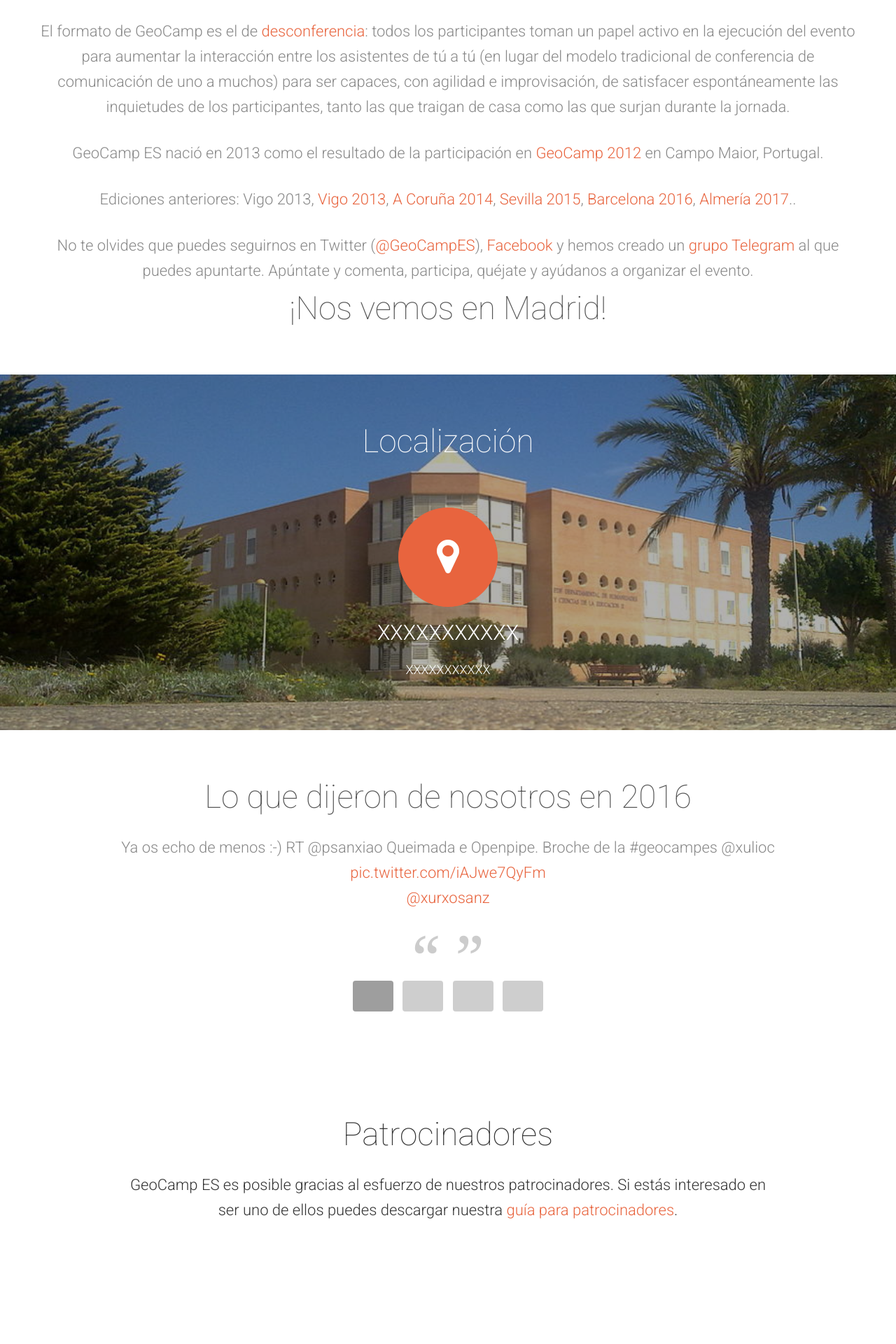
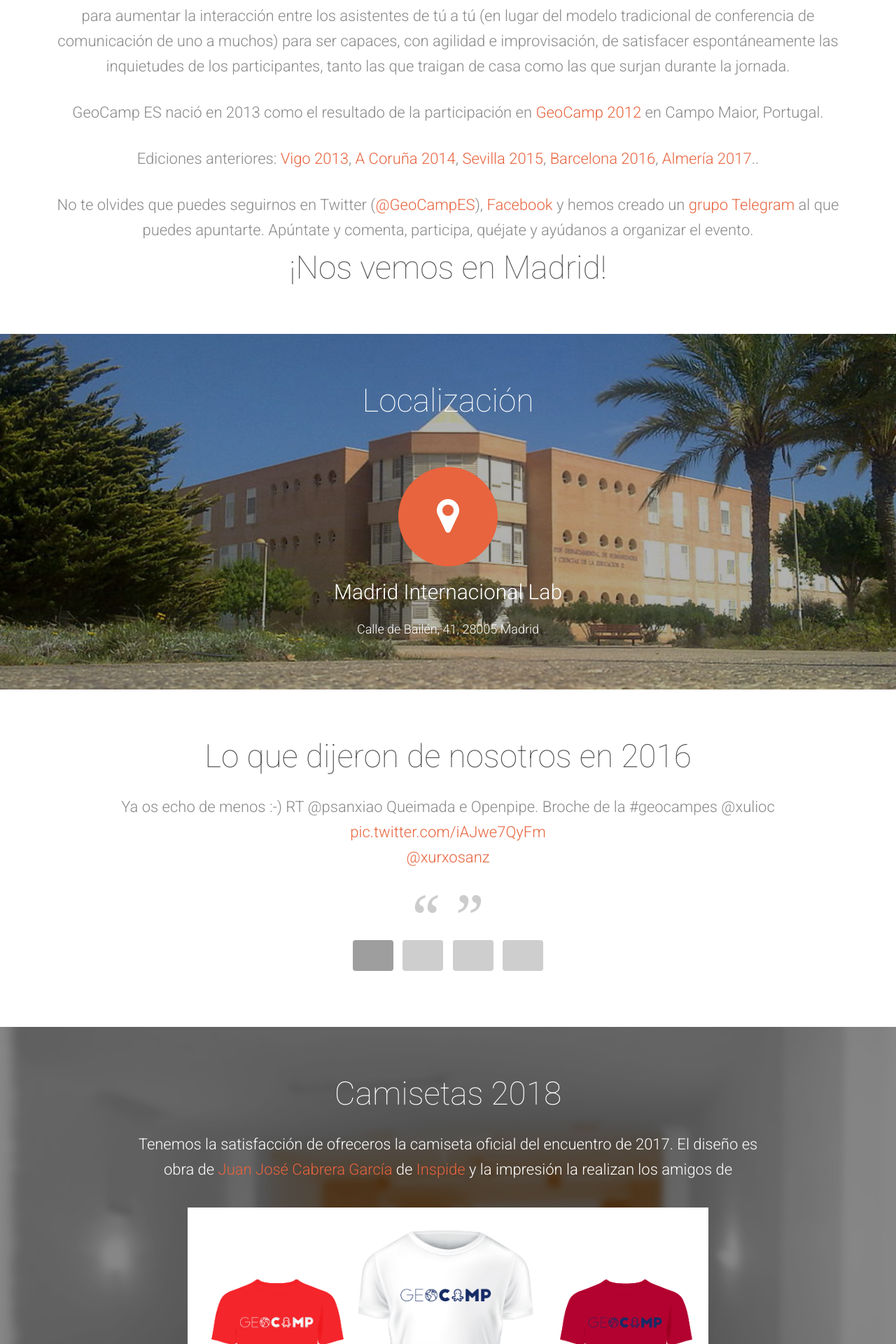
Before and after one commit to geocamp-es/2018, a PHP site: page / in a window 1280 px wide. Shown: the part 1480-3400 px from the top of the page at 70% size. Run offline with PHP 8.4, Linux system fonts and the light colour scheme; a map, chart or similar area stays blank; grey boxes are pictures that could not be loaded.

Commit message:
Majr update
limpieza codigo,add new logo y camisetas espacio

```diff
--- a/assets/css/style.css
+++ b/assets/css/style.css
@@ -91,11 +91,21 @@
 }
 
 .coming-soon .logo a {
-	display: inline-block;
-	width: 301px;
-	height: 205px;
-	background: url(../img/pulpo2017-301x205.png) center center no-repeat;
-	text-indent: -99999px;
+    display: inline-block;
+    height: 250px;
+    width: 100%;
+    background: url(../img/LogoGeoCamp-minus.png) center center no-repeat;
+    text-indent: -99999px;
+    background-size: contain;
+}
+
+.coming-soon .logo a:hover {
+    display: inline-block;
+    height: 250px;
+    width: 100%;
+    background: url(../img/LogoGeoCamp-minus-hover.png) center center no-repeat;
+    text-indent: -99999px;
+    background-size: contain;
 }
 
 .coming-soon h2 {
@@ -500,6 +510,13 @@
 	margin: 0 4px;
 }
 
+/** Camiseta **/
+.camiseta-container {
+	text-align: center;
+    padding-bottom: 80px;
+    color: #FFF;
+}
+
 /** Patrocinadores **/
 .patrocinadores-container {
 	text-align: center;
--- a/assets/js/scripts.js
+++ b/assets/js/scripts.js
@@ -25,6 +25,7 @@
 		else if(element_class == 'menu-project') { scroll_to = $(".about").offset().top - nav_height - 60; }
 		// else if(element_class == 'menu-testimonials') { scroll_to = $(".testimonials").offset().top - nav_height - 60; }
 		else if(element_class == 'menu-about-us') { scroll_to = $(".whos-behind").offset().top - nav_height - 60; }
+		else if(element_class == 'menu-camiseta') { scroll_to = $(".camiseta").offset().top - nav_height - 60; }
 		else if(element_class == 'menu-patrocinadores') { scroll_to = $(".patrocinadores").offset().top - nav_height - 60; }
 		else if(element_class == 'menu-mapa') { scroll_to = $(".map").offset().top - nav_height /*- 60*/; }
 		else if(element_class == 'menu-organizacion') { scroll_to = $(".organizadores").offset().top - nav_height - 60; }
@@ -46,6 +47,8 @@
 
     $('.about-container').backstretch("assets/img/backgrounds/4.jpg");
 
+	$('.camiseta-container').backstretch("assets/img/backgrounds/5.jpg");
+
     $('.whos-behind-container').backstretch("assets/img/backgrounds/5.jpg");
 
     $('.registro-container').backstretch("assets/img/backgrounds/3.jpg");
@@ -53,7 +56,7 @@
     /*
         Countdown initializer
     */
-    var now = new Date("2018/10/06");
+    var now = new Date("2018/10/20");
     var countTo = now.valueOf();
     $('.timer').countdown(countTo, function(event) {
     	$(this).find('.days').text(event.offset.totalDays);
--- a/index.html
+++ b/index.html
@@ -38,7 +38,7 @@
     <a class="menu-subscribe" href="">¿Qué es?</a>
     <a class="menu-project" href="">Localización</a>
     <!-- <a class="menu-testimonials" href="">¿Qué dijeron?</a> -->
-    <a class="menu-about-us" href="">Camiseta</a>
+    <a class="menu-camiseta" href="">Camiseta</a>
     <a class="menu-patrocinadores" href="">Patrocinadores</a>
     <a class="menu-mapa" href="">Dónde estaremos</a>
     <a class="menu-organizacion" href="">Organización</a>
@@ -63,7 +63,7 @@
               <h1><a href="">GeoCamp - ES</a></h1>
             </div>
             <h2>GeoCamp ES</h2>
-            <h3>XX de XXXXX - Madrid</h3>
+            <h3>20 de Octubre - Madrid</h3>
             <p> ¡Un día para hablar de GIS! </p>
             <div class="timer">
               <div class="days-wrapper"> <span class="days"></span> <br> días </div>
@@ -71,9 +71,9 @@
               <div class="minutes-wrapper"> <span class="minutes"></span> <br> minutos </div>
               <div class="seconds-wrapper"> <span class="seconds"></span> <br> segundos </div>
             </div>
-            <p class="top-arrow">
+            <!-- <p class="top-arrow">
               <i class="fa fa-chevron-down"></i>
-            </p>
+            </p> -->
           </div>
         </div>
       </div>
@@ -103,12 +103,12 @@
             traigan de casa como las que surjan durante la jornada.</p>
           <p> GeoCamp ES nació en 2013 como el resultado de la participación en <a title="GeoCamp 2012 - Campo Maior" href="http://geocampers.com"
               target="_blank">GeoCamp 2012</a> en Campo Maior, Portugal. </p>
-          <p> Ediciones anteriores: Vigo 2013,
+          <p> Ediciones anteriores:
             <a title="GeoCampES 2013 - Vigo" href="http://2014.geocamp.es" target="_blank">Vigo 2013</a>,
             <a title="GeoCampES 2014 - A Coruña" href="http://2014.geocamp.es" target="_blank">A Coruña 2014</a>,
             <a title="GeoCampES 2015 - Sevilla" href="http://2015.geocamp.es" target="_blank">Sevilla 2015</a>,
             <a title="GeoCampES 2016 - Barcelona" href="http://2016.geocamp.es" target="_blank">Barcelona 2016</a>,
-            <a title="GeoCampES 2016 - Barcelona" href="http://2017.geocamp.es" target="_blank">Almería 2017</a>..
+            <a title="GeoCampES 2017 - Almería" href="http://2017.geocamp.es" target="_blank">Almería 2017</a>..
           </p>
           <p> No te olvides que puedes seguirnos en Twitter (<a title="GeoCamp ES en Twitter" href="http://twitter.com/geocampes"
               target="_blank">@GeoCampES</a>), <a title="GeoCamp ES en Facebook" href="http://www.facebook.com/geocampes" target="_blank">Facebook</a>            y hemos creado un <a href="https://t.me/joinchat/AFGSKQsWzLbEi6_ixXHzMw">grupo Telegram</a> al que puedes apuntarte.
@@ -133,9 +133,9 @@
             <i class="fa fa-map-marker"></i>
           </div>
           <a href="XXXXXXXXXXX" target="_blank">
-            <h4>XXXXXXXXXXX</h4>
+            <h4>Madrid Internacional Lab</h4>
           </a>
-          <p> XXXXXXXXXXX </p>
+          <p> Calle de Bailén, 41, 28005 Madrid </p>
         </div>
       </div>
     </div>
@@ -177,6 +177,25 @@
       </div>
     </div>
   </div>
+  <!-- Camiseta -->
+    <div class="camiseta-container">
+      <div class="overlay"></div>
+      <div class="container">
+        <div class="row">
+          <div class="span12 whos-behind camiseta">
+              <h3>Camisetas 2018</h3>
+              <p>Tenemos la satisfacción de ofreceros la camiseta oficial del encuentro de 2017.
+                El diseño es obra de <a href="https://www.linkedin.com/in/juanjosecabreragarcia/">Juan José Cabrera García</a>
+                de <a href="http://www.inspide.com/">Inspide</a>
+                y la impresión la realizan los amigos de <!-- <a href="https://www.freewear.org/">FreeWear</a>. -->
+                </br></br>
+                <img width="80%" src="assets/img/camisetas/camiseta2018.png">
+              </p>
+              <!-- <p>La venta de camisetas está cerrada.</p> -->
+            </div>
+          </div>
+        </div>
+      </div>
   <!-- Patrocinadores -->
   <div class="patrocinadores-container">
     <div class="container">
@@ -184,7 +203,7 @@
         <div class="span12 whos-behind patrocinadores">
           <h3>Patrocinadores</h3>
           <p> GeoCamp ES es posible gracias al esfuerzo de nuestros patrocinadores. Si estás interesado en ser uno de ellos puedes
-            descargar nuestra <a href="assets/uploads/geocampES_sponsor_pack.pdf" target="_blank">guía para patrocinadores</a>.
+            descargar nuestra <a href="assets/documents/geocampES_sponsor_pack.pdf" target="_blank">guía para patrocinadores</a>.
             </p>
         </div>
       </div>
@@ -195,10 +214,10 @@
   <!-- Mapa -->
   <div class="mapa-container">
     <div class="row-fluid">
-      <!-- <div class="span12 contact-address map" style="margin-top: 0px;">
-        <iframe width="100%" height="520" frameborder="0" src="https://fpsampayo.carto.com/viz/c2d050d0-3640-11e7-b4ae-0e3ff518bd15/embed_map?scrollwheel=false&search=false&title=false&shareable=false"
-          allowfullscreen webkitallowfullscreen mozallowfullscreen oallowfullscreen msallowfullscreen></iframe>
-      </div> -->
+      <div class="span12 contact-address map" style="margin-top: 0px;">
+        <!-- <iframe width="100%" height="520" frameborder="0" src="https://fpsampayo.carto.com/viz/c2d050d0-3640-11e7-b4ae-0e3ff518bd15/embed_map?scrollwheel=false&search=false&title=false&shareable=false"
+          allowfullscreen webkitallowfullscreen mozallowfullscreen oallowfullscreen msallowfullscreen></iframe> -->
+      </div>
     </div>
   </div>
   <!-- Organización -->
@@ -213,8 +232,7 @@
       <div class="row">
         <div class="span4 whos-behind-box-1">
           <div class="whos-behind-photo">
-            <img src="assets/img/organizacion/XXXXXXXXX.png" alt="Geoinquietos Madrid">
-            <!-- <div class="whos-behind-social"></div> -->
+            <img src="assets/img/organizacion/logo-geoinquietos-madrid.jpg" alt="Geoinquietos Madrid">
           </div>
           <h4><a title="Geoinquietos Madrid" href="https://madrid.geoinquietos.org">Geoinquietos Madrid</a></h4>
           <br>
@@ -231,8 +249,8 @@
           <h3>¡Regístrate!</h3>
           <p> Acercate a conocer a algunos de los mejores profesionales del entorno GEO (y no GEO). </p>
           <br>
-          <a href="https://www.eventbrite.es/e/entradas-geocamp-2017-34316616925?ref=ebtn" target="_blank">
-              <img src="https://www.eventbrite.es/custombutton?eid=34316616925" alt="Eventbrite - Geocamp 2017" />
+          <a href="https://www.eventbrite.es/e/entradas-geocamp-2018-34316616925?ref=ebtn" target="_blank">
+              <img src="https://www.eventbrite.es/custombutton?eid=34316616925" alt="Eventbrite - Geocamp 2018" />
             </a>
         </div>
       </div> -->
@@ -244,7 +262,7 @@
       <div class="row">
         <div class="span7 footer-copyright">
           <p>
-            Geocamp ES - 2017
+            Geocamp ES - 2018
             <br>
           </p>
         </div>
```
Also changed, not shown: assets/img/LogoGeoCamp-minus-hover.png (added), assets/img/LogoGeoCamp-minus.png (added), assets/img/camisetas/GeoCampES-LogoColor.pdf.png (deleted), assets/img/camisetas/camiseta2017.png (deleted), assets/img/camisetas/camiseta2018.png (added), assets/img/logo-hover.png (deleted), assets/img/logo.png (deleted), assets/img/organizacion/logo-geoinquietos-madrid.jpg (added), assets/img/pegatina.png (deleted), assets/img/pulpo2017-301x205.png (deleted), assets/img/pulpo2017.png (deleted), assets/img/xeoinquedos-logo.jpg (deleted), 3 other files.
